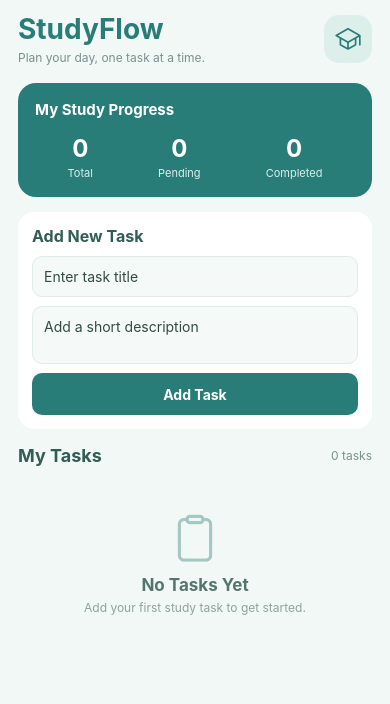
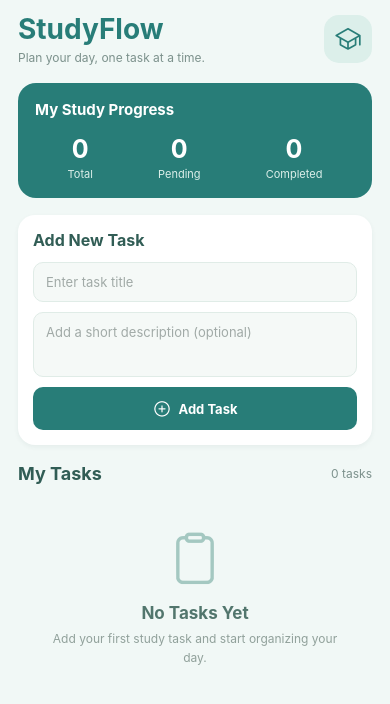
Before and after one commit to Jasmineolasiman/ACTIVITY_7, a React Native app in the folder Activity7/: screen / in a window 390 px wide. Shown: the top 704 px of the page. Built offline with nearby package versions, Linux system fonts and the light colour scheme.

Commit message:
Finalize StudyFlow Persistent To-Do App

```diff
--- a/Activity7/App.js
+++ b/Activity7/App.js
@@ -10,7 +10,10 @@ import {
   StatusBar,
   ActivityIndicator,
   Alert,
+  KeyboardAvoidingView,
+  Platform,
 } from 'react-native';
+
 import AsyncStorage from '@react-native-async-storage/async-storage';
 import { SafeAreaProvider, SafeAreaView } from 'react-native-safe-area-context';
 import { Ionicons } from '@expo/vector-icons';
@@ -25,41 +28,56 @@ export default function App() {
   const [loading, setLoading] = useState(true);
   const [saving, setSaving] = useState(false);
 
+  // Load saved tasks when the app starts
   useEffect(() => {
     loadTasks();
   }, []);
 
-  // Load saved tasks
+  // Read tasks from local storage
   const loadTasks = async () => {
     try {
       const savedData = await AsyncStorage.getItem(STORAGE_KEY);
+
       if (savedData !== null) {
         const parsedData = JSON.parse(savedData);
-        if (Array.isArray(parsedData)) setTasks(parsedData);
+
+        if (Array.isArray(parsedData)) {
+          setTasks(parsedData);
+        }
       }
     } catch (error) {
-      Alert.alert('Error', 'Unable to load saved tasks.');
+      Alert.alert('Error', 'Unable to load your saved tasks.');
     } finally {
       setLoading(false);
     }
   };
 
-  // Save updated task list
+  // Save updated tasks to local storage
   const saveTasks = async (updatedTasks) => {
     try {
       setSaving(true);
-      await AsyncStorage.setItem(STORAGE_KEY, JSON.stringify(updatedTasks));
+
+      const jsonData = JSON.stringify(updatedTasks);
+      await AsyncStorage.setItem(STORAGE_KEY, jsonData);
+
       setTasks(updatedTasks);
       return true;
     } catch (error) {
-      Alert.alert('Error', 'Unable to save tasks.');
+      Alert.alert('Error', 'Unable to save your tasks.');
       return false;
     } finally {
       setSaving(false);
     }
   };
 
-  // Add or update a task
+  // Clear the input fields
+  const clearForm = () => {
+    setTitle('');
+    setDescription('');
+    setEditingId(null);
+  };
+
+  // Create or update a task
   const handleSave = async () => {
     if (!title.trim()) {
       Alert.alert('Missing Title', 'Please enter a task title.');
@@ -73,7 +91,11 @@ export default function App() {
     if (editingId) {
       updatedTasks = tasks.map((task) =>
         task.id === editingId
-          ? { ...task, title: title.trim(), description: description.trim() }
+          ? {
+              ...task,
+              title: title.trim(),
+              description: description.trim(),
+            }
           : task
       );
     } else {
@@ -84,22 +106,18 @@ export default function App() {
         completed: false,
         createdAt: new Date().toLocaleDateString(),
       };
+
       updatedTasks = [newTask, ...tasks];
     }
 
-    if (await saveTasks(updatedTasks)) {
+    const success = await saveTasks(updatedTasks);
+
+    if (success) {
       clearForm();
     }
   };
 
-  // Clear the form
-  const clearForm = () => {
-    setTitle('');
-    setDescription('');
-    setEditingId(null);
-  };
-
-  // Edit an existing task
+  // Load task details into the form for editing
   const handleEdit = (task) => {
     setTitle(task.title);
     setDescription(task.description);
@@ -108,24 +126,34 @@ export default function App() {
 
   // Delete a task
   const handleDelete = (taskId) => {
-    Alert.alert('Delete Task', 'Do you want to delete this task?', [
+    Alert.alert(
+      'Delete Task',
+      'Are you sure you want to delete this task?',
+      [
         { text: 'Cancel', style: 'cancel' },
         {
           text: 'Delete',
           style: 'destructive',
           onPress: async () => {
             if (saving) return;
-          const updatedTasks = tasks.filter((task) => task.id !== taskId);
-          if (await saveTasks(updatedTasks) && editingId === taskId) {
+
+            const updatedTasks = tasks.filter(
+              (task) => task.id !== taskId
+            );
+
+            const success = await saveTasks(updatedTasks);
+
+            if (success && editingId === taskId) {
               clearForm();
             }
           },
         },
-    ]);
+      ]
+    );
   };
 
-  // Change task completion status
-  const toggleTask = async (taskId) => {
+  // Mark a task as completed or pending
+  const handleToggle = async (taskId) => {
     if (saving) return;
 
     const updatedTasks = tasks.map((task) =>
@@ -137,41 +165,64 @@ export default function App() {
     await saveTasks(updatedTasks);
   };
 
-  const completedCount = tasks.filter((task) => task.completed).length;
+  // Calculate task progress
+  const completedCount = tasks.filter(
+    (task) => task.completed
+  ).length;
+
   const pendingCount = tasks.length - completedCount;
 
-  // Display a task card
+  // Display each task
   const renderTask = ({ item }) => (
     <View style={styles.taskCard}>
       <TouchableOpacity
         style={styles.checkButton}
-        onPress={() => toggleTask(item.id)}
+        onPress={() => handleToggle(item.id)}
         disabled={saving}
       >
         <Ionicons
           name={item.completed ? 'checkmark-circle' : 'ellipse-outline'}
-          size={26}
+          size={27}
           color={item.completed ? '#287D78' : '#A6AAA9'}
         />
       </TouchableOpacity>
 
       <View style={styles.taskContent}>
-        <Text style={[styles.taskTitle, item.completed && styles.completedText]}>
+        <Text
+          style={[
+            styles.taskTitle,
+            item.completed && styles.completedText,
+          ]}
+        >
           {item.title}
         </Text>
 
         {!!item.description && (
-          <Text style={styles.taskDescription}>{item.description}</Text>
+          <Text style={styles.taskDescription}>
+            {item.description}
+          </Text>
         )}
 
-        <Text style={styles.taskDate}>Added: {item.createdAt}</Text>
+        <Text style={styles.taskDate}>
+          Added: {item.createdAt}
+        </Text>
 
-        <View style={styles.actions}>
-          <TouchableOpacity onPress={() => handleEdit(item)} disabled={saving}>
+        <View style={styles.taskActions}>
+          <TouchableOpacity
+            style={styles.editButton}
+            onPress={() => handleEdit(item)}
+            disabled={saving}
+          >
+            <Ionicons name="create-outline" size={16} color="#287D78" />
             <Text style={styles.editText}>Edit</Text>
           </TouchableOpacity>
 
-          <TouchableOpacity onPress={() => handleDelete(item.id)} disabled={saving}>
+          <TouchableOpacity
+            style={styles.deleteButton}
+            onPress={() => handleDelete(item.id)}
+            disabled={saving}
+          >
+            <Ionicons name="trash-outline" size={16} color="#D65B5B" />
             <Text style={styles.deleteText}>Delete</Text>
           </TouchableOpacity>
         </View>
@@ -181,16 +232,22 @@ export default function App() {
 
   return (
     <SafeAreaProvider>
-      <SafeAreaView style={styles.safeArea}>
+      <SafeAreaView style={styles.safeArea} edges={['top', 'bottom']}>
         <StatusBar barStyle="dark-content" backgroundColor="#F1F8F6" />
 
-        <View style={styles.container}>
+        <KeyboardAvoidingView
+          style={styles.container}
+          behavior={Platform.OS === 'ios' ? 'padding' : undefined}
+        >
           {/* App header */}
           <View style={styles.header}>
             <View>
               <Text style={styles.appName}>StudyFlow</Text>
-              <Text style={styles.subtitle}>Plan your day, one task at a time.</Text>
+              <Text style={styles.headerSubtitle}>
+                Plan your day, one task at a time.
+              </Text>
             </View>
+
             <View style={styles.headerIcon}>
               <Ionicons name="school-outline" size={27} color="#287D78" />
             </View>
@@ -199,15 +256,18 @@ export default function App() {
           {/* Task progress summary */}
           <View style={styles.summaryCard}>
             <Text style={styles.summaryTitle}>My Study Progress</Text>
+
             <View style={styles.summaryRow}>
               <View style={styles.summaryItem}>
                 <Text style={styles.summaryNumber}>{tasks.length}</Text>
                 <Text style={styles.summaryLabel}>Total</Text>
               </View>
+
               <View style={styles.summaryItem}>
                 <Text style={styles.summaryNumber}>{pendingCount}</Text>
                 <Text style={styles.summaryLabel}>Pending</Text>
               </View>
+
               <View style={styles.summaryItem}>
                 <Text style={styles.summaryNumber}>{completedCount}</Text>
                 <Text style={styles.summaryLabel}>Completed</Text>
@@ -215,7 +275,7 @@ export default function App() {
             </View>
           </View>
 
-          {/* Task input form */}
+          {/* Add or edit task form */}
           <View style={styles.formCard}>
             <Text style={styles.formTitle}>
               {editingId ? 'Edit Your Task' : 'Add New Task'}
@@ -224,18 +284,23 @@ export default function App() {
             <TextInput
               style={styles.input}
               placeholder="Enter task title"
+              placeholderTextColor="#A1AAA7"
               value={title}
               onChangeText={setTitle}
+              maxLength={60}
             />
 
             <TextInput
               style={[styles.input, styles.descriptionInput]}
-              placeholder="Add a short description"
+              placeholder="Add a short description (optional)"
+              placeholderTextColor="#A1AAA7"
               value={description}
               onChangeText={setDescription}
               multiline
+              maxLength={150}
             />
 
+            <View style={styles.formButtons}>
               <TouchableOpacity
                 style={styles.saveButton}
                 onPress={handleSave}
@@ -244,27 +309,42 @@ export default function App() {
                 {saving ? (
                   <ActivityIndicator color="#FFFFFF" />
                 ) : (
+                  <>
+                    <Ionicons
+                      name={editingId ? 'save-outline' : 'add-circle-outline'}
+                      size={19}
+                      color="#FFFFFF"
+                    />
                     <Text style={styles.saveButtonText}>
                       {editingId ? 'Update Task' : 'Add Task'}
                     </Text>
+                  </>
                 )}
               </TouchableOpacity>
 
               {editingId && (
-              <TouchableOpacity style={styles.cancelButton} onPress={clearForm}>
-                <Text style={styles.cancelText}>Cancel Editing</Text>
+                <TouchableOpacity
+                  style={styles.cancelButton}
+                  onPress={clearForm}
+                  disabled={saving}
+                >
+                  <Text style={styles.cancelText}>Cancel</Text>
                 </TouchableOpacity>
               )}
             </View>
+          </View>
 
-          {/* Task list */}
+          {/* Saved task list */}
           <View style={styles.listHeader}>
             <Text style={styles.listTitle}>My Tasks</Text>
             <Text style={styles.listCount}>{tasks.length} tasks</Text>
           </View>
 
           {loading ? (
+            <View style={styles.loadingContainer}>
               <ActivityIndicator size="large" color="#287D78" />
+              <Text style={styles.loadingText}>Loading saved tasks...</Text>
+            </View>
           ) : (
             <FlatList
               data={tasks}
@@ -272,34 +352,46 @@ export default function App() {
               renderItem={renderTask}
               showsVerticalScrollIndicator={false}
               contentContainerStyle={styles.listContent}
+              keyboardShouldPersistTaps="handled"
               ListEmptyComponent={
                 <View style={styles.emptyContainer}>
-                  <Ionicons name="clipboard-outline" size={50} color="#A4C8C1" />
+                  <Ionicons
+                    name="clipboard-outline"
+                    size={55}
+                    color="#A4C8C1"
+                  />
                   <Text style={styles.emptyTitle}>No Tasks Yet</Text>
                   <Text style={styles.emptyText}>
-                    Add your first study task to get started.
+                    Add your first study task and start organizing your day.
                   </Text>
                 </View>
               }
             />
           )}
 
+          {/* Saving status */}
           {saving && (
             <View style={styles.savingStatus}>
               <ActivityIndicator size="small" color="#287D78" />
-              <Text style={styles.savingText}>Saving changes...</Text>
+              <Text style={styles.savingText}>Saving your changes...</Text>
             </View>
           )}
-        </View>
+        </KeyboardAvoidingView>
       </SafeAreaView>
     </SafeAreaProvider>
   );
 }
 
-// Application styles
+// App design and layout styles
 const styles = StyleSheet.create({
-  safeArea: { flex: 1, backgroundColor: '#F1F8F6' },
-  container: { flex: 1, paddingHorizontal: 18 },
+  safeArea: {
+    flex: 1,
+    backgroundColor: '#F1F8F6',
+  },
+  container: {
+    flex: 1,
+    paddingHorizontal: 18,
+  },
   header: {
     flexDirection: 'row',
     justifyContent: 'space-between',
@@ -307,8 +399,16 @@ const styles = StyleSheet.create({
     paddingTop: 12,
     paddingBottom: 18,
   },
-  appName: { fontSize: 28, fontWeight: 'bold', color: '#287D78' },
-  subtitle: { fontSize: 12, color: '#7C918C', marginTop: 4 },
+  appName: {
+    fontSize: 28,
+    fontWeight: 'bold',
+    color: '#287D78',
+  },
+  headerSubtitle: {
+    fontSize: 12,
+    color: '#7C918C',
+    marginTop: 4,
+  },
   headerIcon: {
     width: 48,
     height: 48,
@@ -321,70 +421,214 @@ const styles = StyleSheet.create({
     backgroundColor: '#287D78',
     borderRadius: 18,
     padding: 17,
+    marginBottom: 17,
+  },
+  summaryTitle: {
+    fontSize: 15,
+    fontWeight: 'bold',
+    color: '#FFFFFF',
     marginBottom: 15,
   },
-  summaryTitle: { fontSize: 15, fontWeight: 'bold', color: '#FFFFFF', marginBottom: 15 },
-  summaryRow: { flexDirection: 'row', justifyContent: 'space-around' },
-  summaryItem: { alignItems: 'center' },
-  summaryNumber: { fontSize: 24, fontWeight: 'bold', color: '#FFFFFF' },
-  summaryLabel: { fontSize: 11, color: '#DCEFEA', marginTop: 3 },
-  formCard: { backgroundColor: '#FFFFFF', borderRadius: 16, padding: 14, marginBottom: 16 },
-  formTitle: { fontSize: 16, fontWeight: 'bold', color: '#315D55', marginBottom: 10 },
+  summaryRow: {
+    flexDirection: 'row',
+    justifyContent: 'space-around',
+  },
+  summaryItem: {
+    alignItems: 'center',
+  },
+  summaryNumber: {
+    fontSize: 25,
+    fontWeight: 'bold',
+    color: '#FFFFFF',
+  },
+  summaryLabel: {
+    fontSize: 11,
+    color: '#DCEFEA',
+    marginTop: 3,
+  },
+  formCard: {
+    backgroundColor: '#FFFFFF',
+    borderRadius: 17,
+    padding: 15,
+    marginBottom: 18,
+    elevation: 2,
+    shadowColor: '#244C45',
+    shadowOpacity: 0.06,
+    shadowRadius: 5,
+    shadowOffset: { width: 0, height: 2 },
+  },
+  formTitle: {
+    fontSize: 16,
+    fontWeight: 'bold',
+    color: '#315D55',
+    marginBottom: 12,
+  },
   input: {
     backgroundColor: '#F5F9F7',
     borderWidth: 1,
     borderColor: '#E0ECE7',
     borderRadius: 10,
-    padding: 11,
-    marginBottom: 9,
+    paddingHorizontal: 12,
+    paddingVertical: 11,
+    fontSize: 13,
     color: '#344B45',
+    marginBottom: 10,
   },
-  descriptionInput: { minHeight: 55, textAlignVertical: 'top' },
+  descriptionInput: {
+    minHeight: 65,
+    textAlignVertical: 'top',
+  },
+  formButtons: {
+    flexDirection: 'row',
+    gap: 9,
+  },
   saveButton: {
+    flex: 1,
+    minHeight: 43,
+    borderRadius: 10,
     backgroundColor: '#287D78',
-    padding: 12,
+    flexDirection: 'row',
+    justifyContent: 'center',
+    alignItems: 'center',
+    gap: 7,
+  },
+  saveButtonText: {
+    color: '#FFFFFF',
+    fontSize: 13,
+    fontWeight: 'bold',
+  },
+  cancelButton: {
+    paddingHorizontal: 17,
+    minHeight: 43,
+    justifyContent: 'center',
     borderRadius: 10,
-    alignItems: 'center',
-    justifyContent: 'center',
-    minHeight: 42,
+    backgroundColor: '#EAF1EE',
   },
-  saveButtonText: { color: '#FFFFFF', fontWeight: 'bold' },
-  cancelButton: { padding: 8, alignItems: 'center' },
-  cancelText: { color: '#7C918C', fontWeight: 'bold' },
+  cancelText: {
+    color: '#526B63',
+    fontSize: 13,
+    fontWeight: 'bold',
+  },
   listHeader: {
     flexDirection: 'row',
     justifyContent: 'space-between',
     alignItems: 'center',
     marginBottom: 10,
   },
-  listTitle: { fontSize: 18, fontWeight: 'bold', color: '#315D55' },
-  listCount: { fontSize: 12, color: '#7C918C' },
-  listContent: { paddingBottom: 20, flexGrow: 1 },
+  listTitle: {
+    fontSize: 18,
+    fontWeight: 'bold',
+    color: '#315D55',
+  },
+  listCount: {
+    fontSize: 12,
+    color: '#7C918C',
+  },
+  listContent: {
+    paddingBottom: 20,
+    flexGrow: 1,
+  },
   taskCard: {
     flexDirection: 'row',
     backgroundColor: '#FFFFFF',
     borderRadius: 14,
     padding: 13,
-    marginBottom: 10,
+    marginBottom: 11,
+    elevation: 2,
+    shadowColor: '#244C45',
+    shadowOpacity: 0.05,
+    shadowRadius: 4,
+    shadowOffset: { width: 0, height: 2 },
   },
-  checkButton: { paddingRight: 10, paddingTop: 2 },
-  taskContent: { flex: 1 },
-  taskTitle: { fontSize: 15, fontWeight: 'bold', color: '#344B45' },
-  completedText: { textDecorationLine: 'line-through', color: '#9AA8A2' },
-  taskDescription: { fontSize: 12, color: '#7C918C', marginTop: 5 },
-  taskDate: { fontSize: 10, color: '#A1AAA7', marginTop: 6 },
-  actions: { flexDirection: 'row', gap: 18, marginTop: 11 },
-  editText: { color: '#287D78', fontWeight: 'bold', fontSize: 12 },
-  deleteText: { color: '#D65B5B', fontWeight: 'bold', fontSize: 12 },
-  emptyContainer: { alignItems: 'center', padding: 25, marginTop: 10 },
-  emptyTitle: { fontSize: 17, fontWeight: 'bold', color: '#52766D', marginTop: 10 },
-  emptyText: { fontSize: 12, color: '#91A19B', textAlign: 'center', marginTop: 5 },
+  checkButton: {
+    paddingTop: 2,
+    paddingRight: 10,
+  },
+  taskContent: {
+    flex: 1,
+  },
+  taskTitle: {
+    fontSize: 15,
+    fontWeight: 'bold',
+    color: '#344B45',
+  },
+  completedText: {
+    color: '#9AA8A2',
+    textDecorationLine: 'line-through',
+  },
+  taskDescription: {
+    fontSize: 12,
+    color: '#7C918C',
+    marginTop: 5,
+  },
+  taskDate: {
+    fontSize: 10,
+    color: '#A1AAA7',
+    marginTop: 7,
+  },
+  taskActions: {
+    flexDirection: 'row',
+    gap: 16,
+    marginTop: 12,
+  },
+  editButton: {
+    flexDirection: 'row',
+    alignItems: 'center',
+    gap: 4,
+  },
+  editText: {
+    color: '#287D78',
+    fontSize: 12,
+    fontWeight: 'bold',
+  },
+  deleteButton: {
+    flexDirection: 'row',
+    alignItems: 'center',
+    gap: 4,
+  },
+  deleteText: {
+    color: '#D65B5B',
+    fontSize: 12,
+    fontWeight: 'bold',
+  },
+  emptyContainer: {
+    alignItems: 'center',
+    justifyContent: 'center',
+    padding: 25,
+    marginTop: 10,
+  },
+  emptyTitle: {
+    fontSize: 17,
+    fontWeight: 'bold',
+    color: '#52766D',
+    marginTop: 14,
+  },
+  emptyText: {
+    fontSize: 12,
+    color: '#91A19B',
+    textAlign: 'center',
+    marginTop: 6,
+    lineHeight: 19,
+  },
+  loadingContainer: {
+    flex: 1,
+    alignItems: 'center',
+    justifyContent: 'center',
+  },
+  loadingText: {
+    color: '#7C918C',
+    fontSize: 12,
+    marginTop: 10,
+  },
   savingStatus: {
     flexDirection: 'row',
+    alignItems: 'center',
     justifyContent: 'center',
-    alignItems: 'center',
     paddingVertical: 8,
     gap: 7,
   },
-  savingText: { fontSize: 11, color: '#287D78' },
+  savingText: {
+    fontSize: 11,
+    color: '#287D78',
+  },
 });
```
Lines whose indentation alone changed are shown as unchanged.
